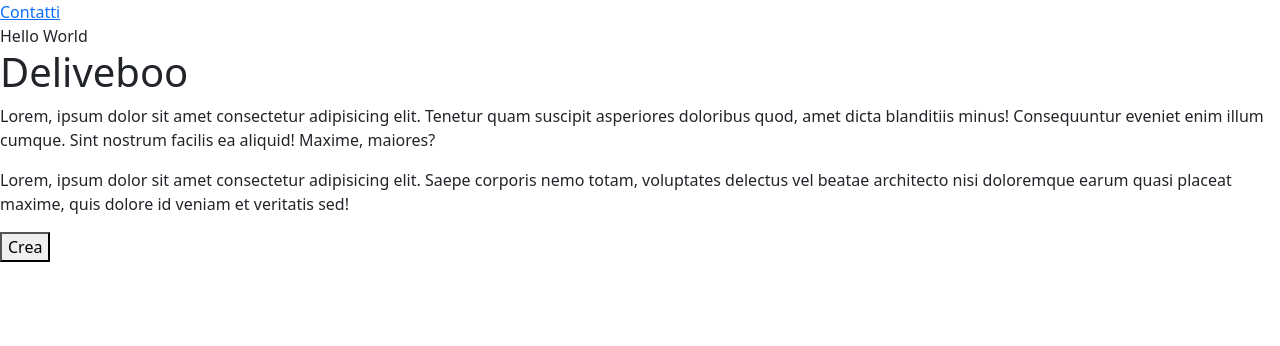
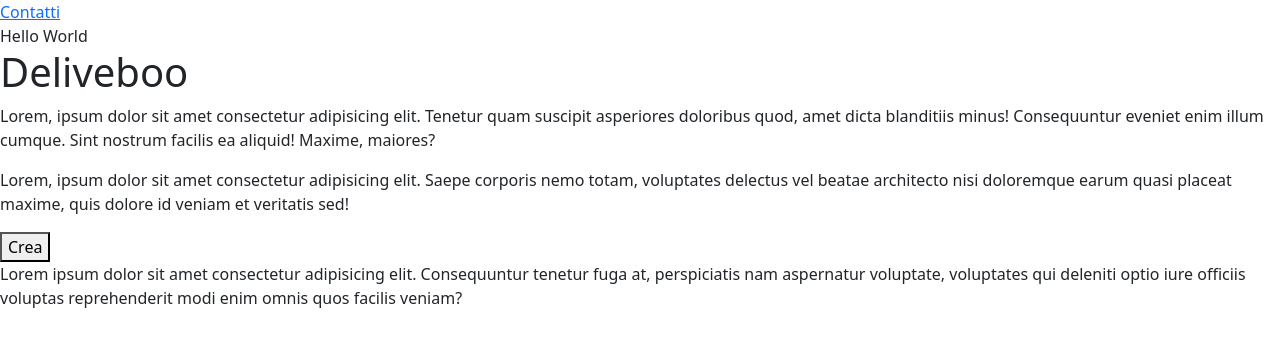
Before and after one commit to andreadldev/deliveboo-front, a Vue app: page / in a window 1280 px wide. Shown: the top 346 px of the page. Built offline with nearby package versions, Linux system fonts and the light colour scheme.

Commit message:
Aggiunge paragrafo

```diff
--- a/src/components/AppMain.vue
+++ b/src/components/AppMain.vue
@@ -13,6 +13,12 @@
     quasi placeat maxime, quis dolore id veniam et veritatis sed!
   </p>
   <button>Crea</button>
+  <p>
+    Lorem ipsum dolor sit amet consectetur adipisicing elit. Consequuntur
+    tenetur fuga at, perspiciatis nam aspernatur voluptate, voluptates qui
+    deleniti optio iure officiis voluptas reprehenderit modi enim omnis quos
+    facilis veniam?
+  </p>
 </template>
 
 <script>
```
